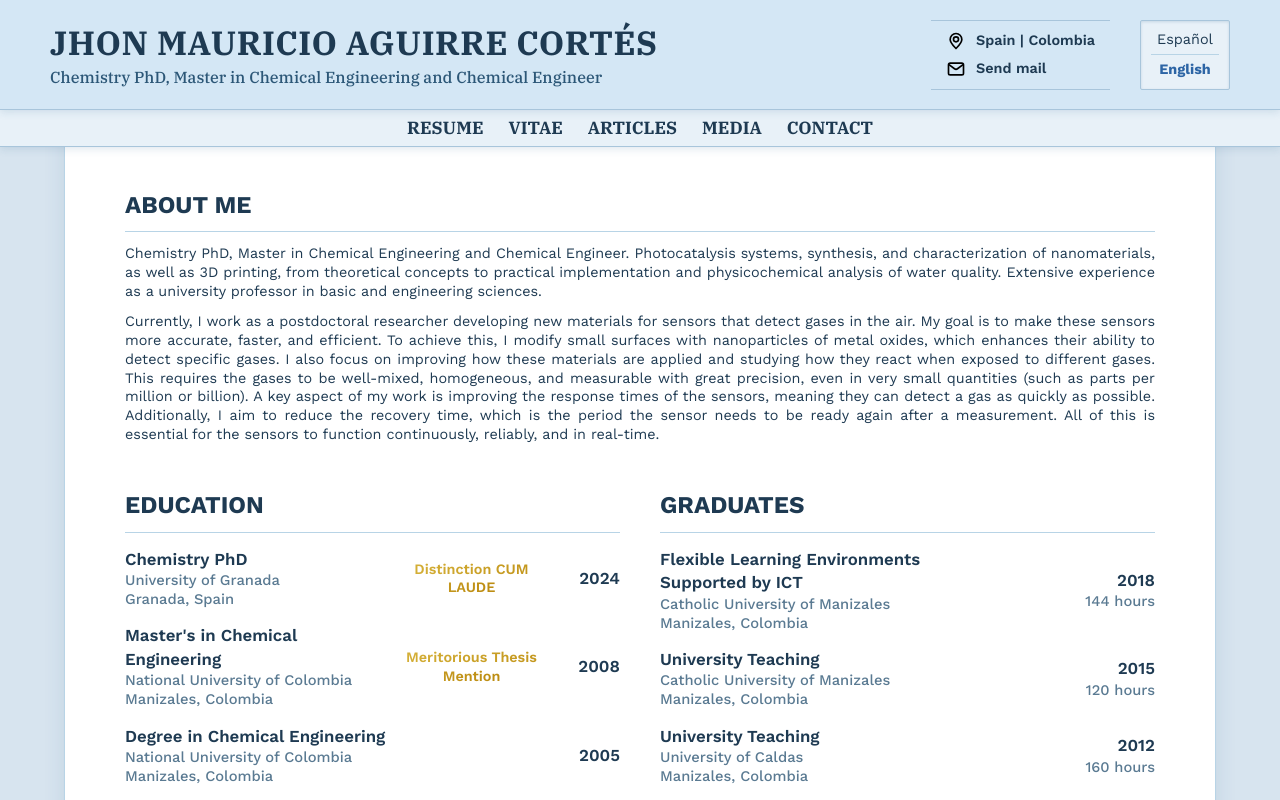
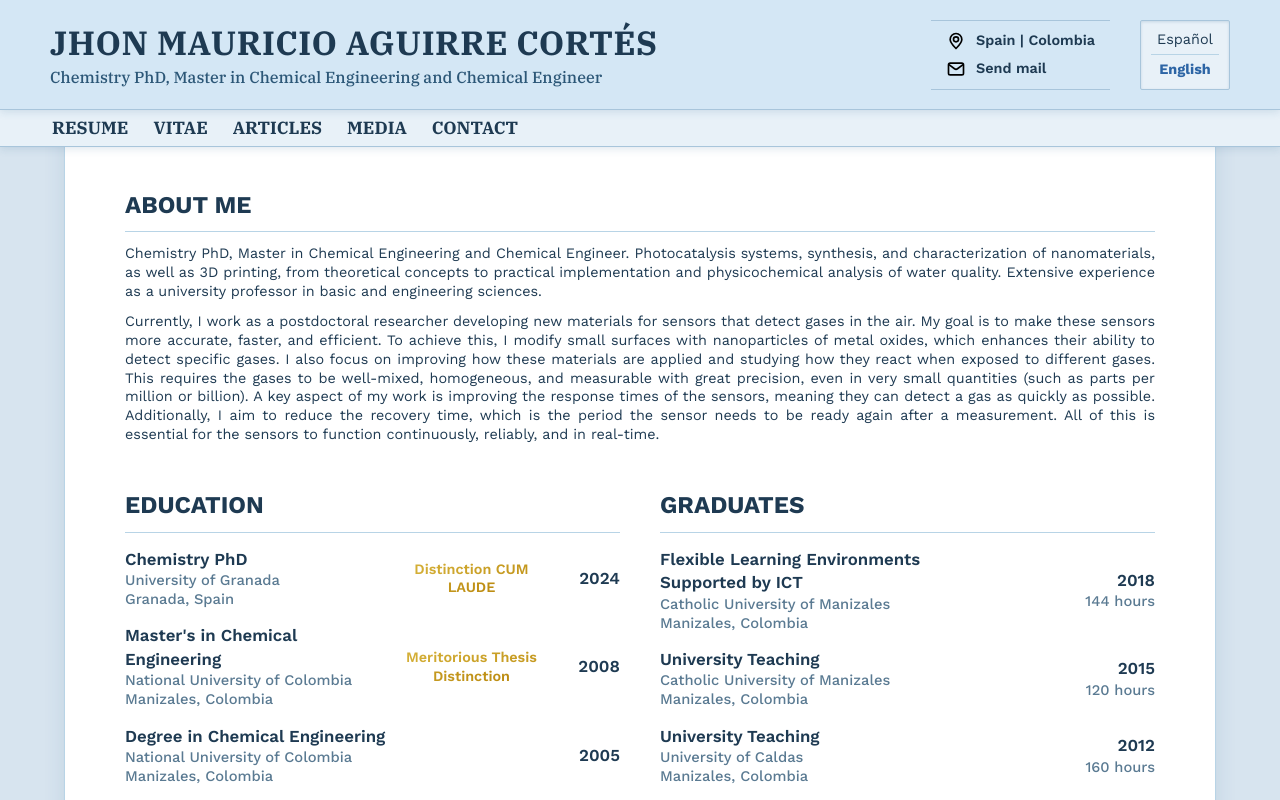
Before and after one commit to Tryncha/cv-jmac, a React (Vite) app: page / in a window 1280 px wide. Shown: the top 800 px of the page. Built offline with nearby package versions, Linux system fonts and the light colour scheme; a web font is replaced by a local one.

Commit message:
pre header edit

```diff
--- a/index.html
+++ b/index.html
@@ -2,16 +2,16 @@
 <html lang="en">
   <head>
     <meta charset="UTF-8" />
-    <meta
-      name="viewport"
-      content="initial-scale=1.0"
-    />
     <!-- Icon -->
     <link
       rel="icon"
       type="image/svg+xml"
       href="/chemistry.svg"
     />
+    <!-- <meta
+      name="viewport"
+      content="width=1920"
+    /> -->
     <meta
       name="viewport"
       content="width=device-width, initial-scale=1.0"
--- a/src/data/education.json
+++ b/src/data/education.json
@@ -19,13 +19,13 @@
     "es": {
       "title": "Máster en Ingeniería Química",
       "institution": "Universidad Nacional de Colombia",
-      "award": "Mención de Tesis Meritoria",
+      "award": "Distinción de Tesis Meritoria",
       "city": "Manizales, Colombia"
     },
     "en": {
       "title": "Master's in Chemical Engineering",
       "institution": "National University of Colombia",
-      "award": "Meritorious Thesis Mention",
+      "award": "Meritorious Thesis Distinction",
       "city": "Manizales, Colombia"
     }
   },
--- a/src/overlay/Header/Header.css
+++ b/src/overlay/Header/Header.css
@@ -28,9 +28,8 @@
 .Header-bottom {
   height: 30px;
   display: flex;
-  justify-content: center;
   align-items: center;
-  padding: 18px 0;
+  padding: 18px 20px;
   border-bottom: 1px solid var(--Header-borderColor);
   background-color: var(--Header-bottom-backgroundColor);
   box-shadow: var(--Header-boxShadow);
--- a/src/overlay/Header/Header.tsx
+++ b/src/overlay/Header/Header.tsx
@@ -96,7 +96,7 @@ const LinksContainer = () => {
   const { language } = settings;
 
   return (
-    <div className="LinksContainer">
+    <div className="LinksContainer mx-8">
       <Link
         to="/resume"
         reloadDocument
@@ -147,7 +147,7 @@ const Header = () => {
           <LanguageSelector />
         </div>
       </div>
-      <div className="Header-bottom">
+      <div className="Header-bottom overflow-auto">
         <LinksContainer />
       </div>
     </header>
```
